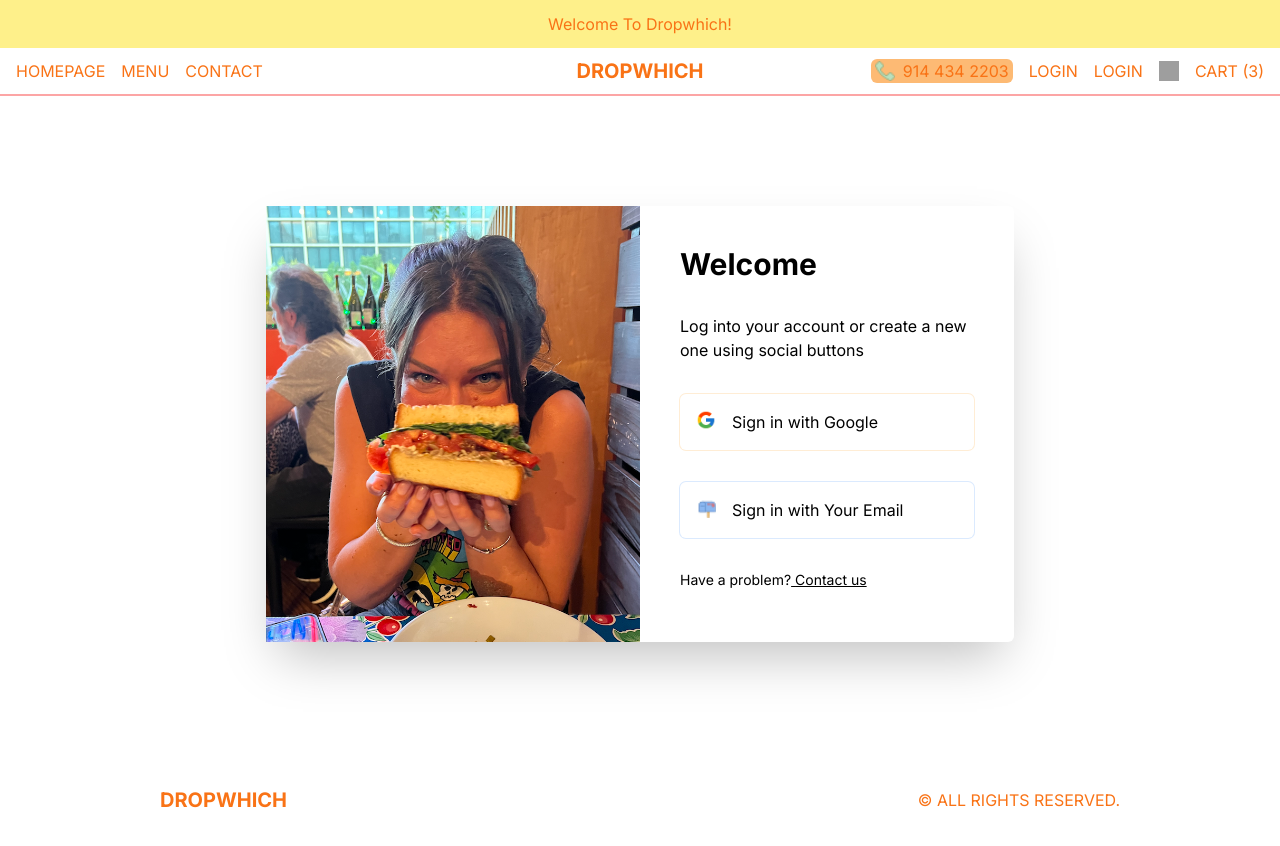
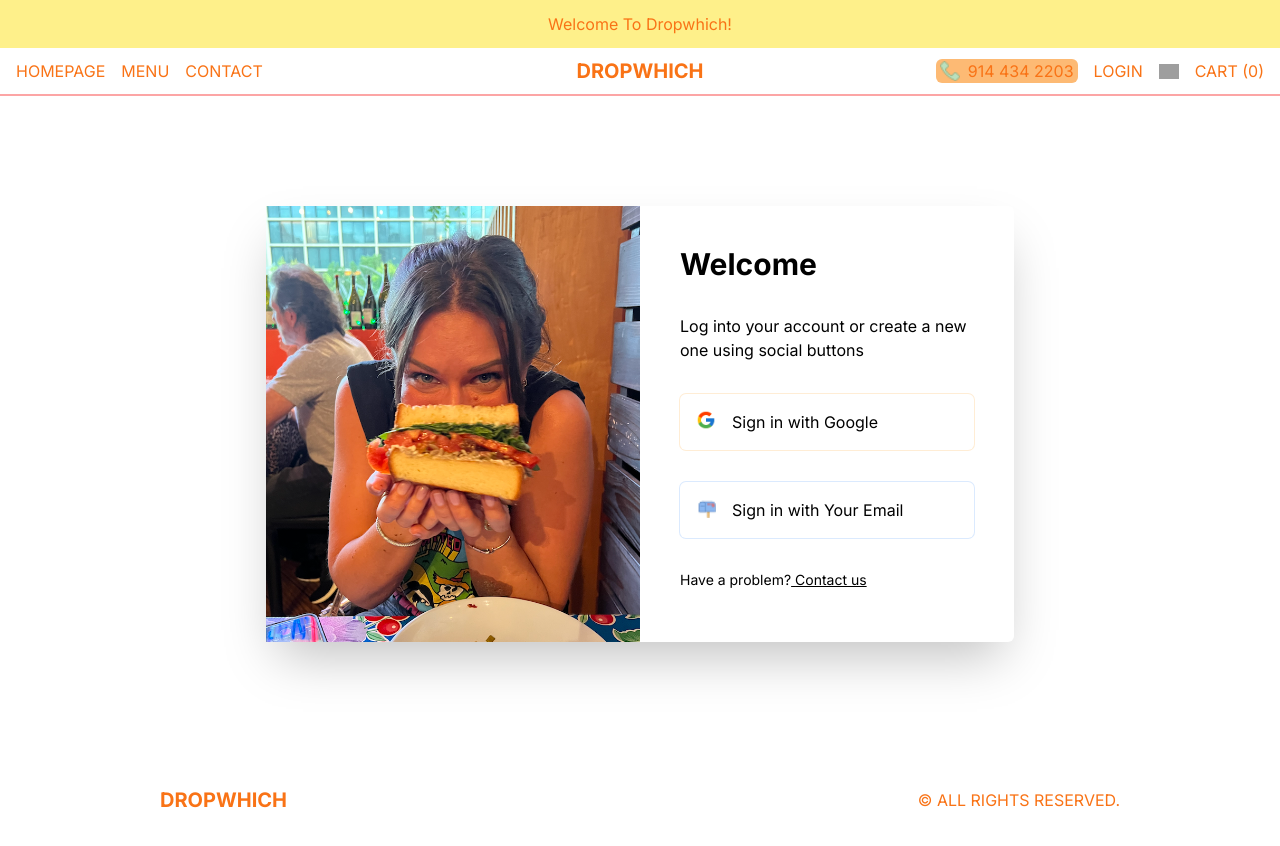
Before and after one commit to lissashea/fooddeliveryapp, a Next.js app: page /login in a window 1280 px wide. Built offline with nearby package versions, Linux system fonts and the light colour scheme; no server answers; grey boxes are pictures that could not be loaded.

Commit message:
carticon;

```diff
--- a/src/components/CartIcon.tsx
+++ b/src/components/CartIcon.tsx
@@ -1,14 +1,40 @@
+"use client"
+import { useCartStore } from "@/utils/store";
+import { useSession } from "next-auth/react";
 import Image from "next/image";
 import Link from "next/link";
-import React from "react";
+import React, { useEffect } from "react";
 
 const CartIcon = () => {
+  const { data: session, status } = useSession();
+
+  const { totalItems } = useCartStore();
+
+  useEffect(() => {
+    useCartStore.persist.rehydrate();
+  }, []);
+
+  useEffect(()=>{
+    useCartStore.persist.rehydrate()
+  },[])
   return (
-    <Link href="/cart" className="flex items-center gap-4">
-      <div className="relative w-8 h-8 md:w-5 md:h-5">
-        <Image src="/cart.png" alt="" fill />
+    <Link href={session?.user.isAdmin ? "/add" : "/cart"}>
+      <div className="flex items-center gap-4">
+        <div className="relative w-8 h-8 md:w-5 md:h-5">
+          <Image
+            src="/cart.png"
+            alt=""
+            fill
+            sizes="100%"
+            className="object-contain"
+          />
+        </div>
+        {session?.user.isAdmin ? (
+          <button className="p-1 bg-red-500 text-white rounded-md">Add product</button>
+        ) : (
+          <span>Cart ({totalItems})</span>
+        )}
       </div>
-      <span>Cart (3)</span>
     </Link>
   );
 };
--- a/src/components/Navbar.tsx
+++ b/src/components/Navbar.tsx
@@ -28,11 +28,6 @@ const Navbar = () => {
           <Image src="/phone.png" alt="" width={20} height={20} />
           <span>914 434 2203</span>
         </div>
-        {!user ? (
-          <Link href="/login">Login</Link>
-        ) : (
-          <Link href="/orders">Orders</Link>
-        )}
         <UserLinks />
         <CartIcon />
       </div>
```
